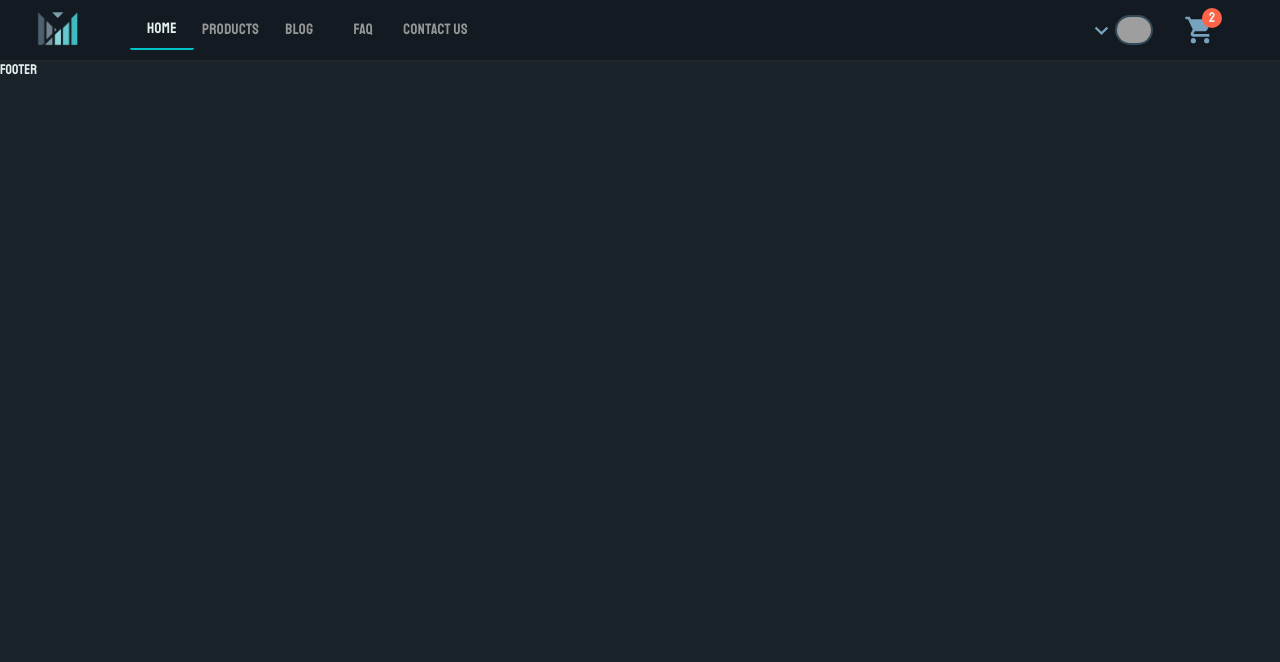
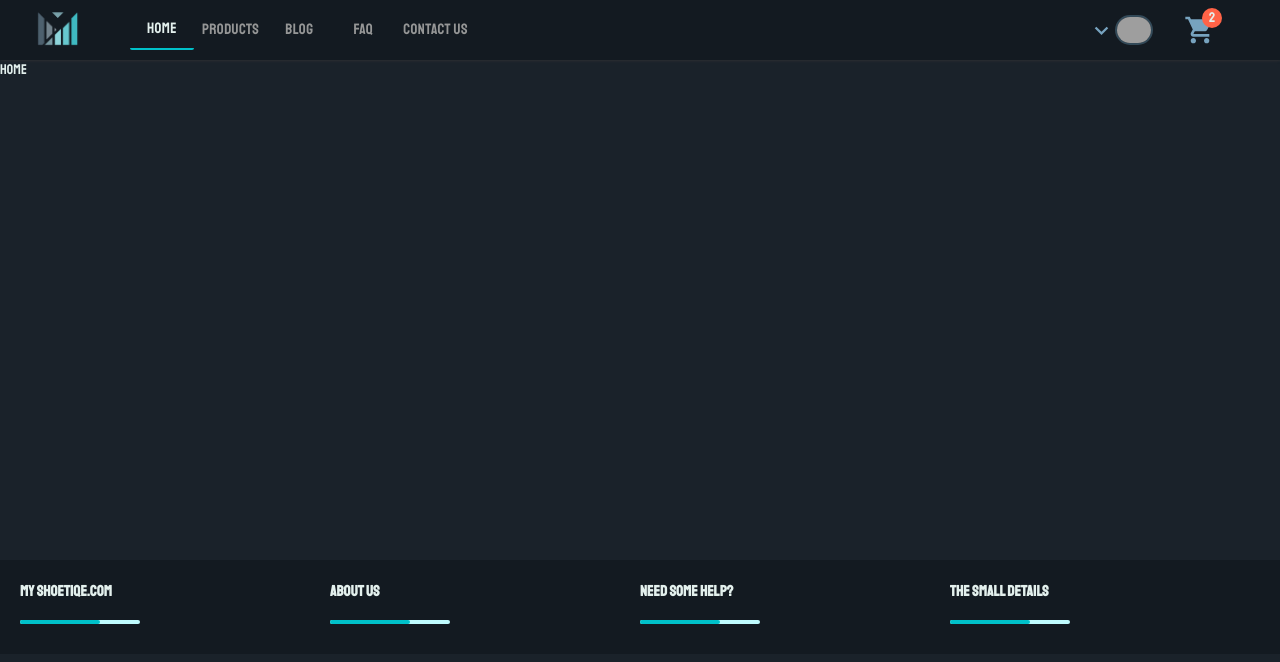
Before and after one commit to sarafotros/shoeShoping, a React (Create React App) app: page / in a window 1280 px wide. Shown: the top 662 px of the page. Built offline with nearby package versions, Linux system fonts and the light colour scheme; grey boxes are pictures that could not be loaded; a web font is replaced by a local one.

Commit message:
issue #7 footer title #7

```diff
--- a/src/components/Footer/index.js
+++ b/src/components/Footer/index.js
@@ -1,5 +1,25 @@
 import React from 'react'
+import { Grid, Typography } from '@material-ui/core'
+import useStyles from './index.styles'
+import Title from '../TitleWithBottomBorder'
 
-export default function index() {
-  return <div>Footer</div>
+export default function Index() {
+  const classes = useStyles()
+
+  return (
+    <Grid className={classes.root} container direction="rom">
+      <Grid className={classes.item} item lg={3}>
+        <Title title="My Shoetiqe.com" />
+      </Grid>
+      <Grid className={classes.item} item lg={3}>
+        <Title title="About Us" />
+      </Grid>
+      <Grid className={classes.item} item lg={3}>
+        <Title title="Need Some Help?" />
+      </Grid>
+      <Grid className={classes.item} item lg={3}>
+        <Title title="The Small Details" />
+      </Grid>
+    </Grid>
+  )
 }
--- /dev/null
+++ b/src/components/Footer/index.styles.js
@@ -0,0 +1,29 @@
+import { makeStyles } from '@material-ui/core'
+
+export default makeStyles((theme) => ({
+  root: {
+    backgroundColor: '#131A21',
+    padding: 20,
+    [theme.breakpoints.down('xs')]: {
+      padding: 5,
+    },
+  },
+  item: {
+    paddingRight: 40,
+    [theme.breakpoints.down('xs')]: {
+      paddingRight: 10,
+      marginTop: 10,
+      marginBottom: 10,
+      paddingBottom: 5,
+    },
+  },
+  address: {
+    marginTop: 5,
+    lineHeight: 2,
+    fontSize: 14,
+  },
+  brandButton: {
+    display: 'flex',
+    justifyContent: 'flex-start',
+  },
+}))
--- /dev/null
+++ b/src/components/TitleWithBottomBorder/index.js
@@ -0,0 +1,14 @@
+import React from 'react'
+import { Typography } from '@material-ui/core'
+import useStyles from './index.styles'
+
+export default function Index({ title }) {
+  const classes = useStyles()
+  return (
+    <div className={classes.titleDiv}>
+      <Typography variant="h6" color="textPrimary">
+        {title}
+      </Typography>
+    </div>
+  )
+}
--- /dev/null
+++ b/src/components/TitleWithBottomBorder/index.styles.js
@@ -0,0 +1,28 @@
+import { makeStyles } from '@material-ui/core'
+
+export default makeStyles(() => ({
+  titleDiv: {
+    marginBottom: 10,
+    paddingBottom: 20,
+    position: 'relative',
+    width: '100%',
+    '&:after': {
+      content: "''",
+      position: 'absolute',
+      width: 80,
+      height: 4,
+      bottom: 0,
+      borderRadius: 4,
+      backgroundColor: '#00c1c9',
+    },
+    '&:before': {
+      content: "''",
+      position: 'absolute',
+      width: 120,
+      height: 4,
+      bottom: 0,
+      borderRadius: 4,
+      backgroundColor: '#bffcff',
+    },
+  },
+}))
--- a/src/routes/index.js
+++ b/src/routes/index.js
@@ -1,5 +1,13 @@
 import React from 'react'
+import { Switch, Route } from 'react-router-dom'
+import Home from '../screens/home'
 
 export default function index() {
-  return <div>root</div>
+  return (
+    <Switch>
+      <Route exact path="/">
+        <Home />
+      </Route>
+    </Switch>
+  )
 }
--- a/src/screens/MasterLayout.js
+++ b/src/screens/MasterLayout.js
@@ -6,6 +6,7 @@ import DesktopMenu from '../components/Menus/desktop'
 import MobileMenu from '../components/Menus/mobile'
 import Footer from '../components/Footer/index'
 import LoginModals from '../components/LoginModals'
+import Routes from '../routes'
 
 export default function MasterLayout() {
   const classes = useStyle()
@@ -18,7 +19,7 @@ export default function MasterLayout() {
         <Hidden smUp>
           <MobileMenu />
         </Hidden>
-
+        <Routes />
         <Footer />
       </div>
       <LoginModals />
--- /dev/null
+++ b/src/screens/home/index.js
@@ -0,0 +1,5 @@
+import React from 'react'
+
+export default function index() {
+  return <div style={{ height: 500 }}>HOME</div>
+}
```
